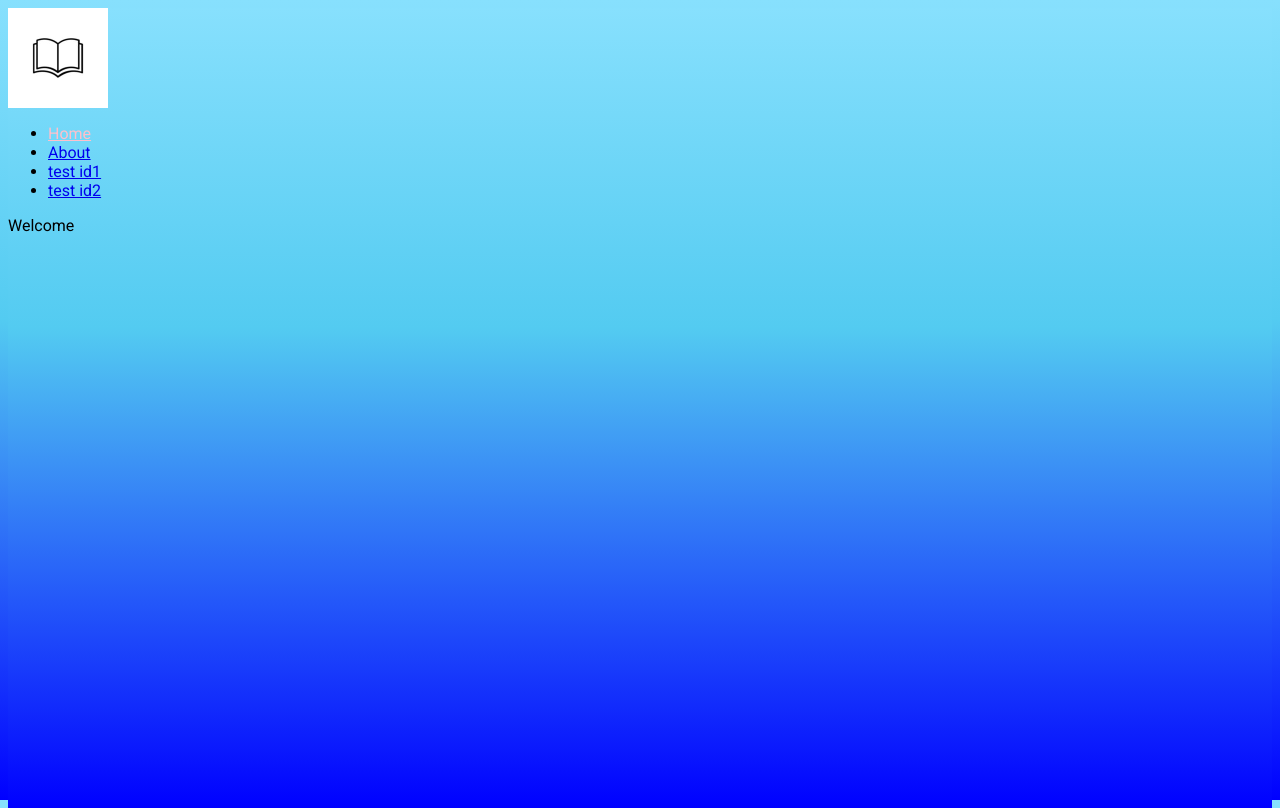
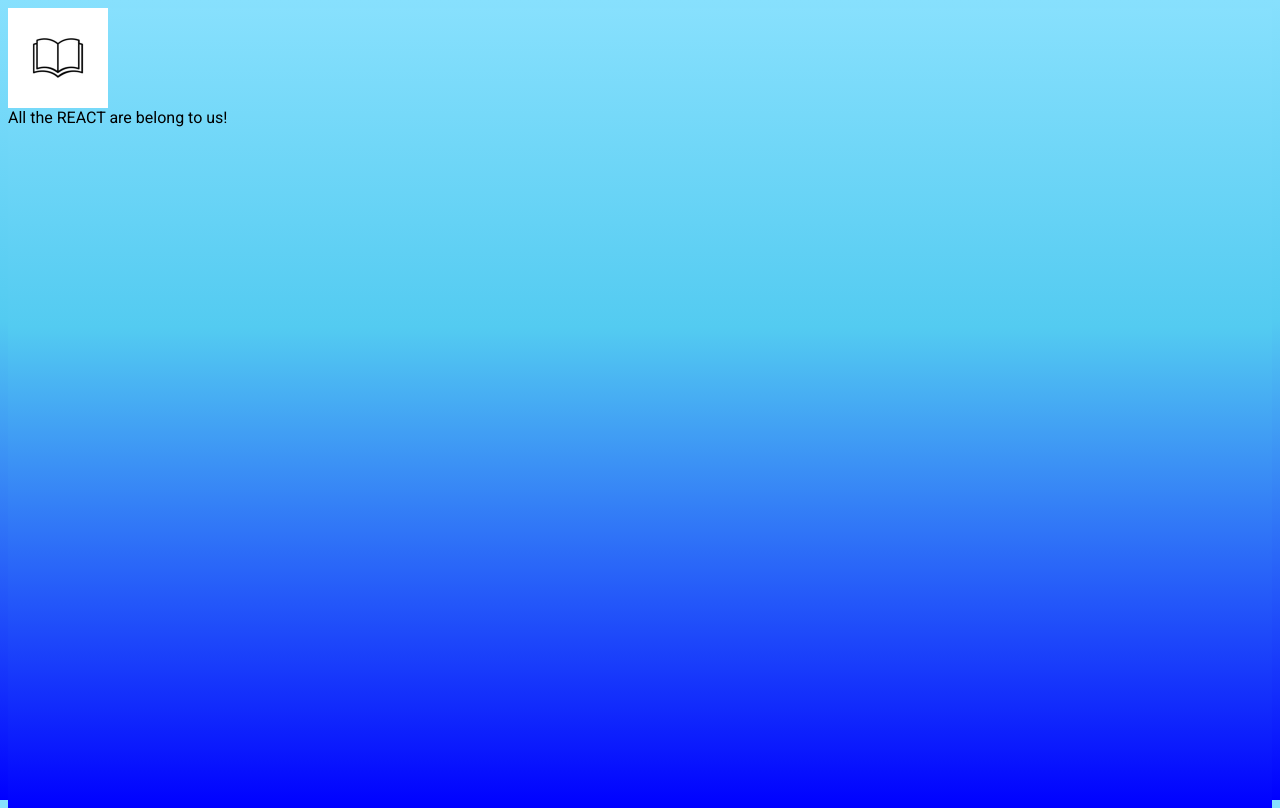
Before and after one commit to BuildNg/platform-client-TrungNg, a React (Vite) app: page / in a window 1280 px wide. Built offline with nearby package versions, Linux system fonts and the light colour scheme.

Commit message:
Revert "routing"
This reverts commit 63620b49e43847bea3044f6c9e70ef3388594010.

```diff
--- a/package.json
+++ b/package.json
@@ -29,7 +29,6 @@
     "lodash.debounce": "^4.0.8",
     "react": "^18.2.0",
     "react-dom": "^18.2.0",
-    "react-router": "^6.22.3",
-    "react-router-dom": "^6.22.3"
+    "react-router": "^6.22.3"
   }
 }
--- a/src/index.jsx
+++ b/src/index.jsx
@@ -1,55 +1,9 @@
-import { React, useParams } from 'react';
-import {
-  BrowserRouter, Routes, Route, NavLink,
-} from 'react-router-dom';
+import React from 'react';
 import { createRoot } from 'react-dom/client';
 import './style.scss';
 
-function About(props) {
-  return <div> All there is to know about me </div>;
-}
-function Welcome(props) {
-  return <div>Welcome</div>;
-}
-
-function Nav(props) {
-  return (
-    <nav>
-      <ul>
-        <li><NavLink to="/">Home</NavLink></li>
-        <li><NavLink to="/about">About</NavLink></li>
-        <li><NavLink to="/test/id1">test id1</NavLink></li>
-        <li><NavLink to="/test/id2">test id2</NavLink></li>
-      </ul>
-    </nav>
-  );
-}
-
-function App(props) {
-  return (
-    <BrowserRouter>
-      <div>
-        <Nav />
-        <Routes>
-          <Route path="/" element={<Welcome />} />
-          <Route path="/about" element={<About />} />
-        </Routes>
-      </div>
-    </BrowserRouter>
-  );
-}
-  <Routes>
-    <Route path="/" element={<Welcome />} />
-    <Route path="/about" element={<About />} />
-    <Route path="/test/:id" element={<Test />} />
-    <Route path="*" element={<FallBack />} />
-  </Routes>;
-function FallBack(props) {
-  return <div>URL Not Found</div>;
-}
-function Test(props) {
-  const { id } = useParams();
-  return <div> ID: {id} </div>;
+function App() {
+  return <div className="test">All the REACT are belong to us!</div>;
 }
 
 const root = createRoot(document.getElementById('main'));
--- a/src/style.scss
+++ b/src/style.scss
@@ -15,7 +15,3 @@ body, html {
 :root {
   text-size-adjust: 100%;
 }
-
-.active {
-  color: pink;
-}
```
Also changed, not shown: 1 other file (tests, documents, lock files or other folders).
